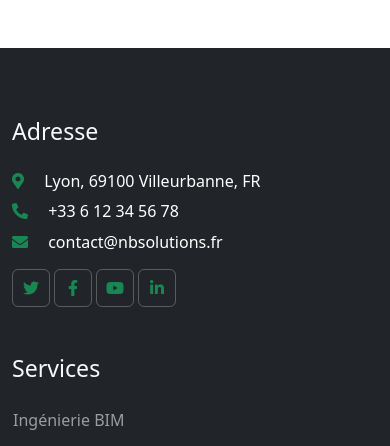
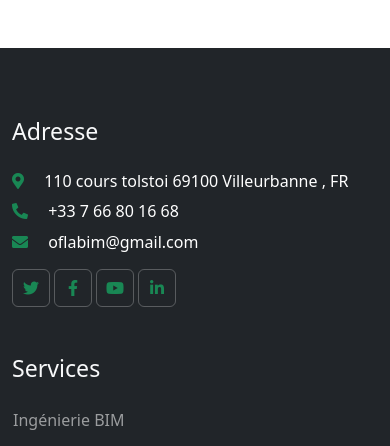
Before and after one commit to NGaudin13/siteVitrine, a PHP site: page /siteVitrine/ in a window 390 px wide. Shown: the part 55-501 px from the top of the page. Run offline with PHP 8.4, Linux system fonts and the light colour scheme; some libraries are stand-ins or nearby versions.

Commit message:
Header responsive + CTA WhatsApp et mise à jour des coordonnée

```diff
--- a/controllers/c_homeController.php
+++ b/controllers/c_homeController.php
@@ -24,10 +24,6 @@ switch ($page) {
         require_once(PATH_VIEWS . 'contact.php');
         break;
 
-    case 'appelWhatzapp':
-        require_once(PATH_VIEWS . 'appelWhatzapp.php');
-        break;
-
     case 'conditions':
         require_once(PATH_VIEWS . 'conditions.php');
         break;
--- a/views/v_footer.php
+++ b/views/v_footer.php
@@ -13,17 +13,17 @@
 
                 <p class="mb-2">
                     <i class="fa fa-map-marker-alt text-primary me-3"></i>
-                    Lyon, 69100 Villeurbanne, FR
+                    110 cours tolstoi 69100 Villeurbanne , FR
                 </p>
 
                 <p class="mb-2">
                     <i class="fa fa-phone-alt text-primary me-3"></i>
-                    +33 6 12 34 56 78
+                    +33 7 66 80 16 68
                 </p>
 
                 <p class="mb-2">
                     <i class="fa fa-envelope text-primary me-3"></i>
-                    contact@nbsolutions.fr
+                    oflabim@gmail.com
                 </p>
 
                 <div class="d-flex pt-2">
@@ -73,7 +73,7 @@
                 </p>
 
                 <a
-                    href="https://wa.me/33612345678"
+                    href="https://wa.me/33766801668"
                      class="btn btn-success py-2 px-4"
                     target="_blank"
                 >
--- a/views/v_header.php
+++ b/views/v_header.php
@@ -1,6 +1,6 @@
 <?php
 // Variables globales simples (tu pourras les centraliser plus tard)
-$pageTitle = $pageTitle ?? "NBsolutions | Bureau d'Études & Ingénierie";
+$pageTitle = $pageTitle ?? "OFLABIM | Bureau d'Études & Ingénierie";
 $metaDesc  = $metaDesc  ?? "Bureau d'études et ingénierie – solutions techniques, BIM et accompagnement de projets.";
 $canonical = $canonical ?? "http://localhost/siteVitrine/index.php";
 ?>
@@ -69,15 +69,15 @@ $canonical = $canonical ?? "http://localhost/siteVitrine/index.php";
         <div class="col-lg-7 px-5 text-start">
             <div class="h-100 d-inline-flex align-items-center me-4">
                 <i class="fa fa-phone-alt me-2"></i>
-                <a class="text-light" href="tel:+33612345678">
-                    +33 6 12 34 56 78
+                <a class="text-light" href="tel:+33766801668">
+                    +33 7 66 80 16 68
                 </a>
             </div>
 
             <div class="h-100 d-inline-flex align-items-center">
                 <i class="fa fa-envelope me-2"></i>
-                <a class="text-light" href="mailto:contact@nbsolutions.fr">
-                    contact@nbsolutions.fr
+                <a class="text-light" href="mailto:oflabim@gmail.com">
+                    oflabim@gmail.com
                 </a>
             </div>
         </div>
@@ -119,7 +119,7 @@ $canonical = $canonical ?? "http://localhost/siteVitrine/index.php";
     >
         <img
             src="assets/images/logo.png"
-            alt="NBsolutions"
+            alt="OFLABIM"
             style="height:45px;"
         >
     </a>
@@ -127,9 +127,9 @@ $canonical = $canonical ?? "http://localhost/siteVitrine/index.php";
     <!-- Mobile: WhatsApp icon + burger (comme le site modèle) -->
     <div class="d-flex align-items-center ms-auto d-lg-none">
         <a
-            href="index.php?page=appelWhatzapp"
+            href="https://wa.me/33766801668"
             class="me-3"
-            target="_self"
+            target="_blank"
             aria-label="WhatsApp"
             title="WhatsApp"
         >
@@ -196,12 +196,15 @@ $canonical = $canonical ?? "http://localhost/siteVitrine/index.php";
         </div>
 
         <!-- Desktop CTA -->
-        <a
-            href="index.php?page=appelWhatzapp"
+         <a
+            href="https://wa.me/33766801668"
             class="btn btn-success btn-sm px-4 py-2 d-none d-lg-inline-flex align-items-center"
+            target="_blank"
+            rel="noopener"
         >
             <i class="fab fa-whatsapp me-2"></i>
             Appeler-Nous
         </a>
+
     </div>
 </nav>
```
Also changed, not shown: views/v_appelWhatzaap.php (deleted).
